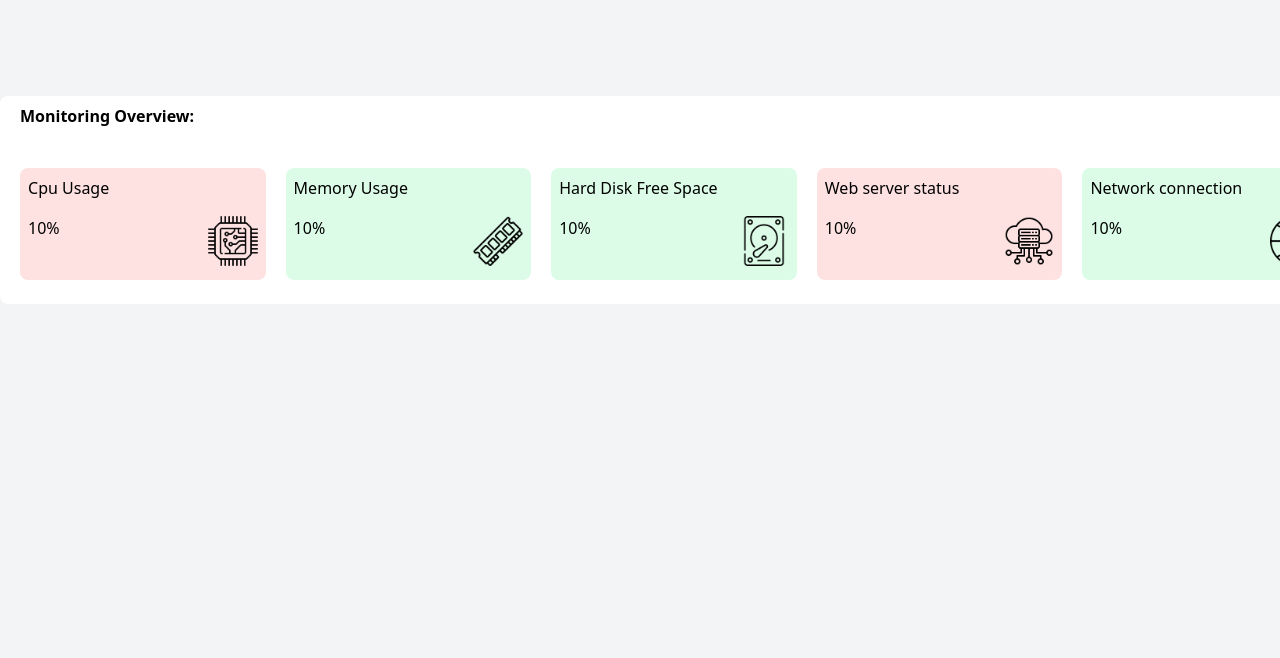
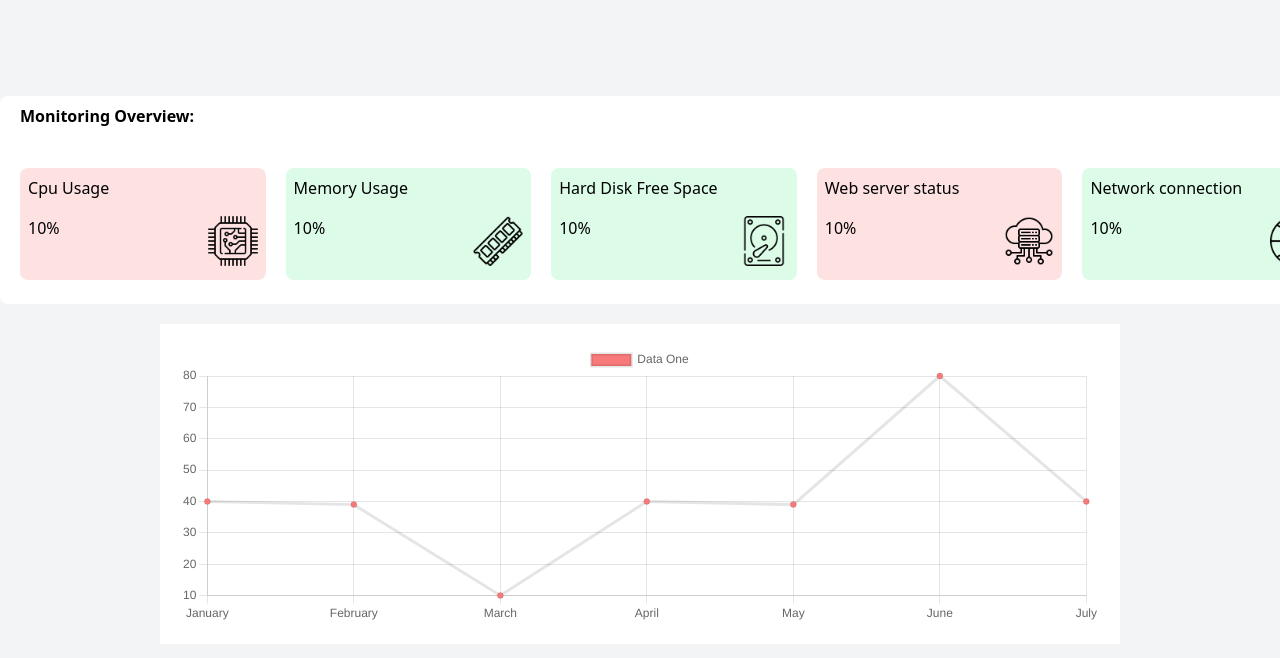
Before and after one commit to MohsenAbrishami/monitoring-panel, a Vue app: page / in a window 1280 px wide. Shown: the top 658 px of the page. Built offline with nearby package versions, Linux system fonts and the light colour scheme.

Commit message:
Add chart js sample

```diff
--- /dev/null
+++ b/src/components/Chart.vue
@@ -0,0 +1,56 @@
+<script lang="ts">
+
+import {
+    Chart as ChartJS,
+    CategoryScale,
+    LinearScale,
+    PointElement,
+    LineElement,
+    Title,
+    Tooltip,
+    Legend
+} from 'chart.js'
+import { Line } from 'vue-chartjs'
+
+ChartJS.register(
+    CategoryScale,
+    LinearScale,
+    PointElement,
+    LineElement,
+    Title,
+    Tooltip,
+    Legend
+)
+
+export default {
+    name: 'App',
+    components: {
+        Line,
+    },
+    data() {
+        return {
+            data: {
+                labels: ['January', 'February', 'March', 'April', 'May', 'June', 'July'],
+                datasets: [
+                    {
+                        label: 'Data One',
+                        backgroundColor: '#f87979',
+                        data: [40, 39, 10, 40, 39, 80, 40],
+                    },
+                ],
+            },
+            options: {
+                responsive: true,
+                maintainAspectRatio: false,
+            },
+        }
+    },
+}
+
+</script>
+
+<template>
+    <div class="w-9/12 h-80 bg-white mt-5 mx-auto p-5">
+        <Line :data="data" :options="options" />
+    </div>
+</template>
--- a/src/components/MonitoringPanel.vue
+++ b/src/components/MonitoringPanel.vue
@@ -1,7 +1,9 @@
 <script setup>
 import Status from './Status.vue'
+import Chart from './Chart.vue'
 </script>
 
 <template>
     <Status />
+    <Chart />
 </template>
```
